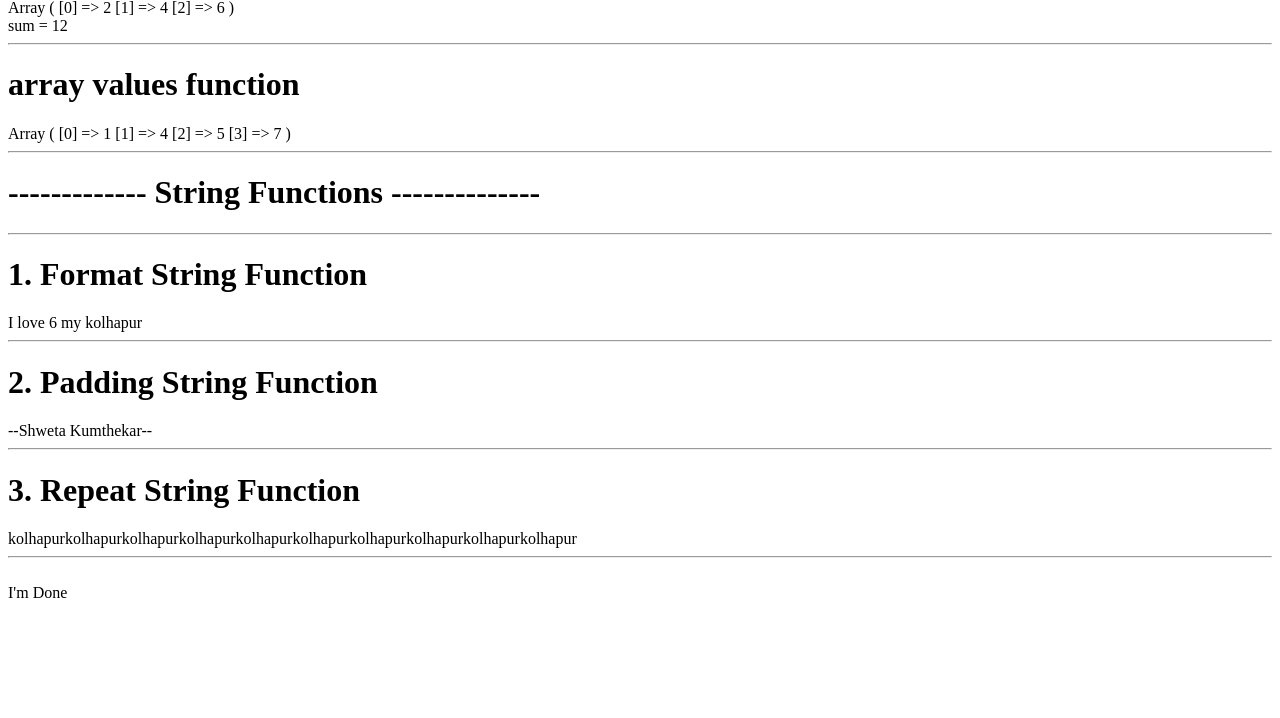
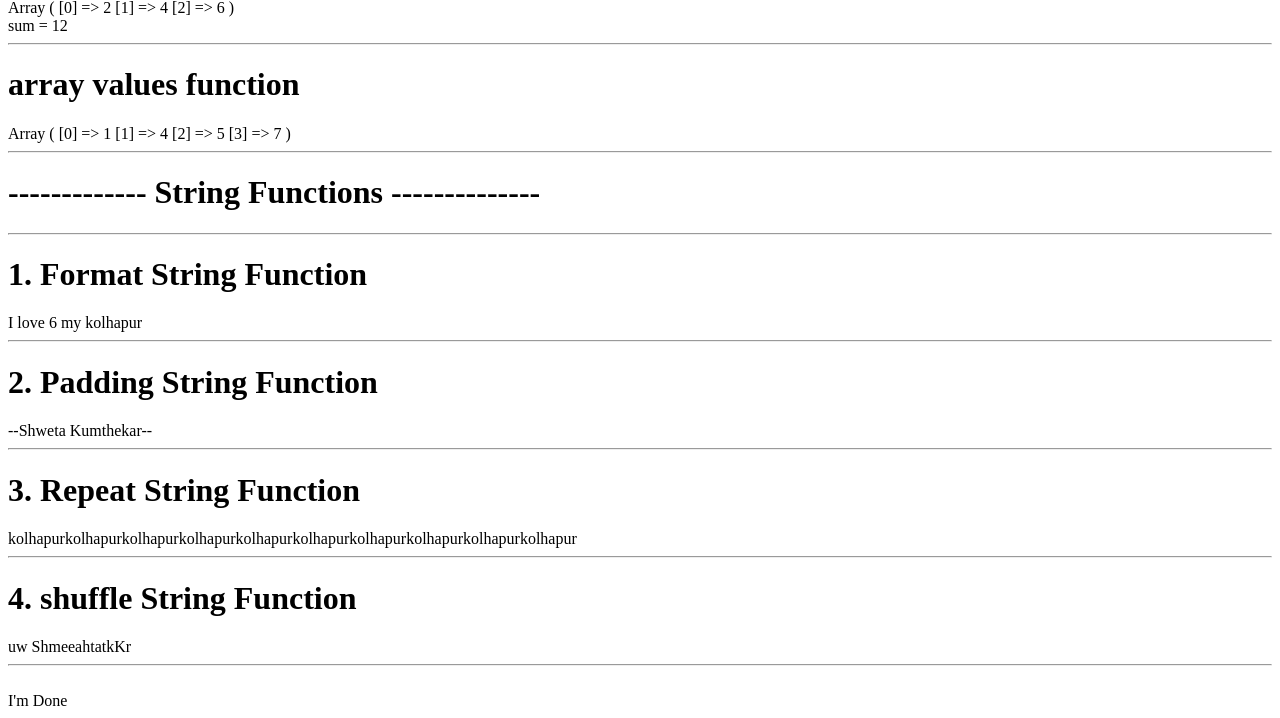
Before and after one commit to srk77/homework4, a PHP site: page / in a window 1280 px wide. Shown: the part 1078-1796 px from the top of the page. Before the commit the page ends 1676 px from the top, so only its background shows below. Run offline with PHP 8.4, Linux system fonts and the light colour scheme.

Commit message:
Added shuffle string

```diff
--- a/index.php
+++ b/index.php
@@ -33,8 +33,8 @@
 
 	 $obj->repeatString($location);
 
-	 /*$obj->shuffleString($name);
-
+	$obj->shuffleString($name);
+ 	 /*
 	  $str1='Welcome to WSD Course';
 	 $obj->splitString($str1);
   	 $obj->countWord($str1);
@@ -147,6 +147,13 @@
 	echo '<hr>';
 	}
 
+	public function shuffleString($name)
+		{
+		echo '<h1>4. shuffle String Function</h1>';
+		echo str_shuffle($name);
+		echo '<hr>';
+		}
+
 
  public function __destruct()
 	   {
```
